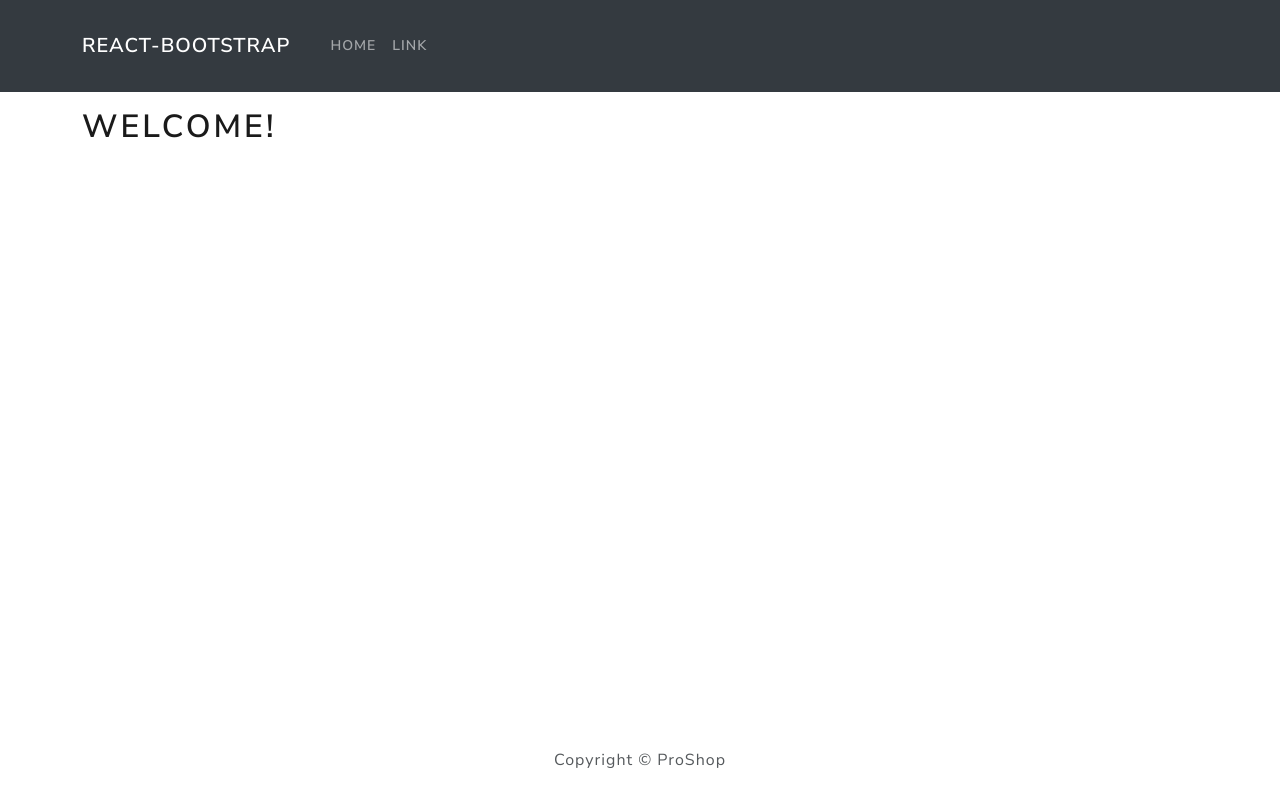
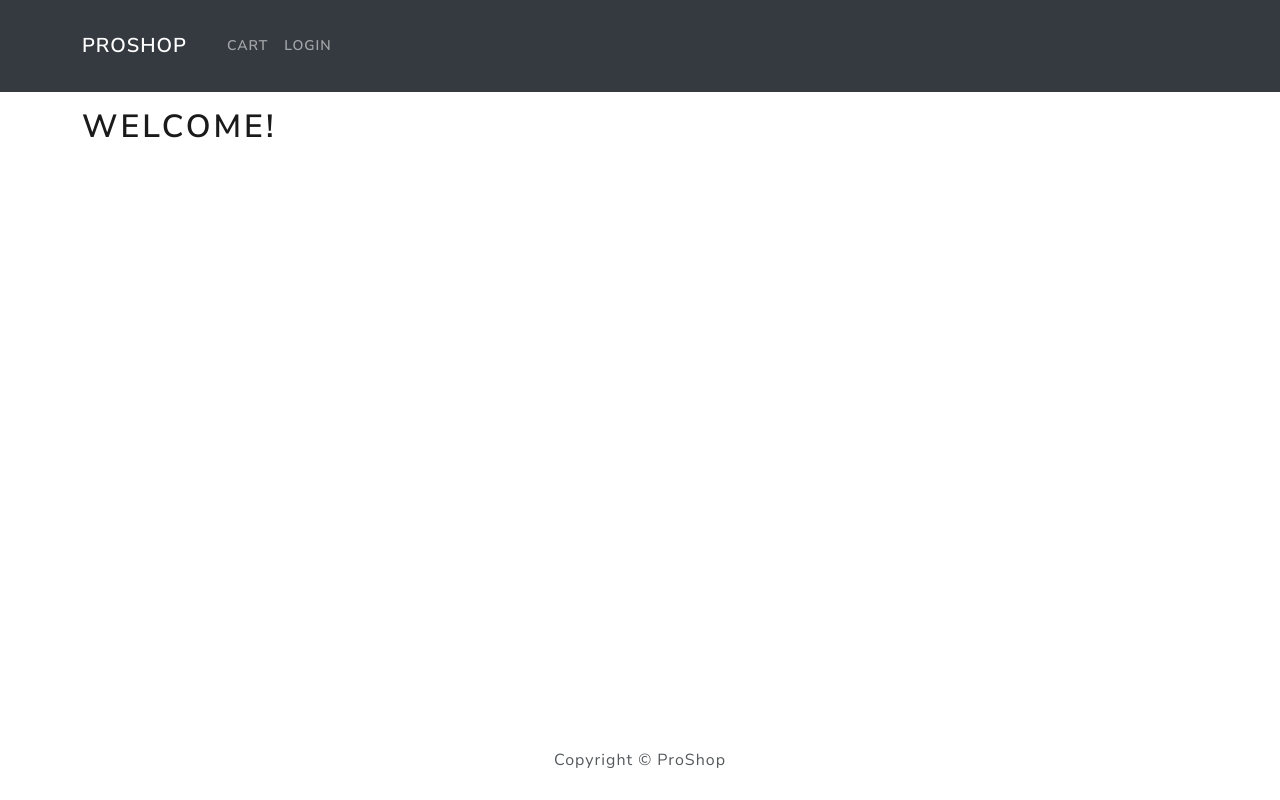
Before and after one commit to nprasad2077/ecommerce, a React (Vite) app: page / in a window 1280 px wide. Built offline with nearby package versions, Linux system fonts and the light colour scheme.

Commit message:
font awesome

```diff
--- a/index.html
+++ b/index.html
@@ -3,6 +3,7 @@
   <head>
     <meta charset="UTF-8" />
     <link rel="icon" type="image/png" href="/icons/favicon.ico" />
+    <link rel="stylesheet" href="https://cdnjs.cloudflare.com/ajax/libs/font-awesome/6.3.0/css/all.min.css" integrity="sha512-SzlrxWUlpfuzQ+pcUCosxcglQRNAq/DZjVsC0lE40xsADsfeQoEypE+enwcOiGjk/bSuGGKHEyjSoQ1zVisanQ==" crossorigin="anonymous" referrerpolicy="no-referrer" />
     <meta name="viewport" content="width=device-width, initial-scale=1.0" />
     <title>ProShop</title>
   </head>
--- a/src/components/Header/Header.jsx
+++ b/src/components/Header/Header.jsx
@@ -11,12 +11,12 @@ const Header = () => {
     <header>
       <Navbar bg="dark" variant='dark' expand="lg" collapseOnSelect>
       <Container>
-        <Navbar.Brand href="#home">React-Bootstrap</Navbar.Brand>
+        <Navbar.Brand href="/">ProShop</Navbar.Brand>
         <Navbar.Toggle aria-controls="basic-navbar-nav" />
         <Navbar.Collapse id="basic-navbar-nav">
-          <Nav className="me-auto">
-            <Nav.Link href="#home">Home</Nav.Link>
-            <Nav.Link href="#link">Link</Nav.Link>
+          <Nav className="mr-auto">
+            <Nav.Link href="/cart">Cart</Nav.Link>
+            <Nav.Link href="/login">Login</Nav.Link>
             </Nav>
           </Navbar.Collapse>
         </Container>
```
